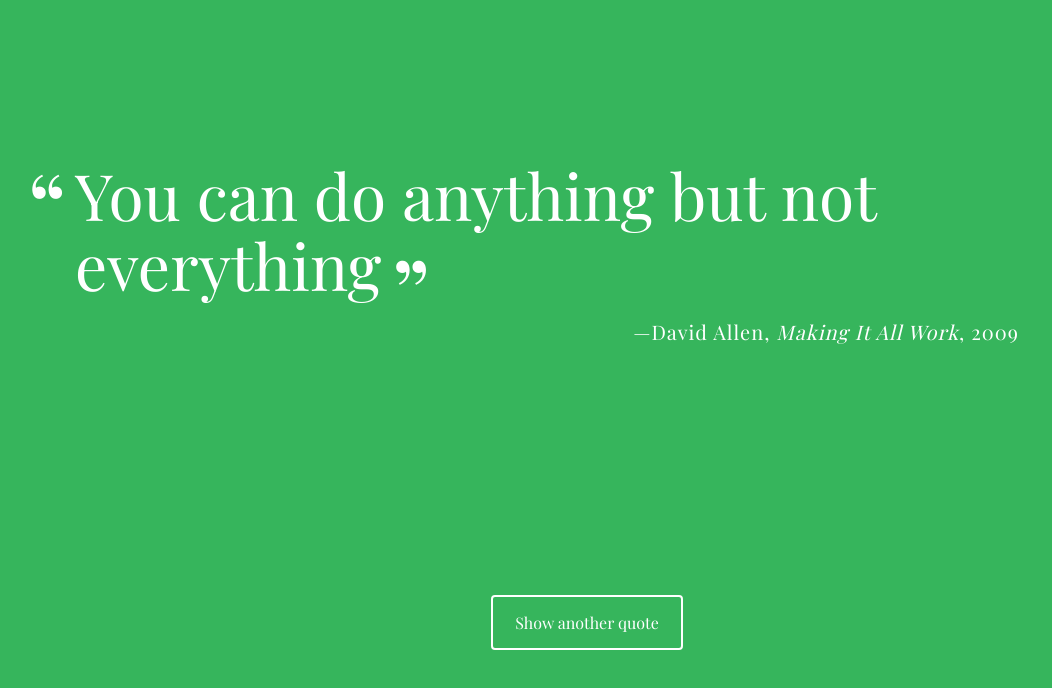
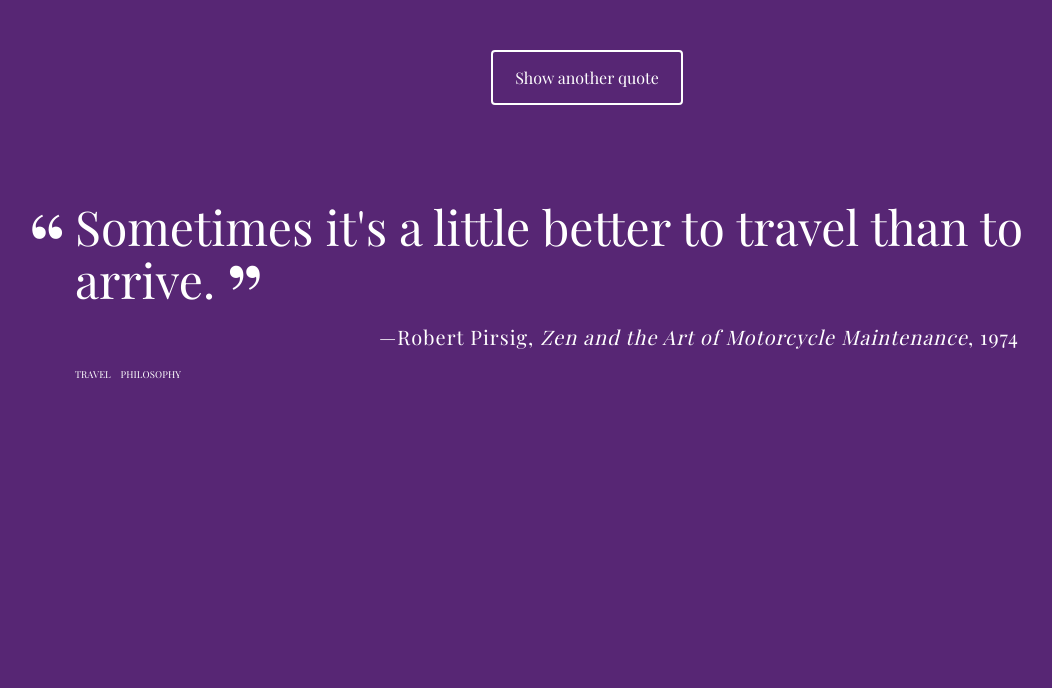
Before and after one commit to topherod/quote-generator, a plain HTML site: page index.html in a window 1280 px wide. Shown: the whole page, without its empty margins (53-1105 px from the left). Drawn offline with nearby package versions, Linux system fonts and the light colour scheme; a web font is replaced by a local one.

Commit message:
random colors

```diff
--- a/css/styles.css
+++ b/css/styles.css
@@ -3,17 +3,18 @@ body {
   background-color: #36b55c;
   color: white;
   font-family: 'Playfair Display', serif;
+  transition: background-color .3s ease;
 }
 #quote-box {
   position: absolute;
-  top: 20%;
+  top: 25%;
   left: 10%;
   right: 10%;
   width: 80%;
   line-height: .5;
 }
 .quote {
-  font-size: 4rem;
+  font-size: 3rem;
   font-weight: 400;
   line-height: 1.1;
   position: relative;
@@ -56,6 +57,12 @@ body {
   content: ", ";
   font-style: normal;
 }
+.tag {
+  text-transform: uppercase;
+  letter-spacing: .01em;
+  font-size: .6em;
+  margin-right: 1em;
+}
 
 #loadQuote {
   position: fixed;
@@ -63,13 +70,13 @@ body {
   display: inline-block;
   left: 50%;
   margin-left: -6em;
-  bottom: 150px;
+  top: 50px;
   border-radius: 4px;
   border: 2px solid #fff;
   color: #fff;
-  background-color: #36b55c;
+  background-color: rgba(255,255,255,0);
   padding: 15px 0;
-  transition: .5s ;
+  transition: all .5s ease;
 }
 #loadQuote:hover {
   background-color: rgba(255,255,255,.25);
--- a/index.html
+++ b/index.html
@@ -7,7 +7,7 @@
   <link rel="stylesheet" href="css/normalize.css">
   <link rel="stylesheet" href="css/styles.css">
 </head>
-<body>
+<body id='body'>
   <div class="container">
     <div id="quote-box">
       <p class="quote">You can do anything but not everything</p>
--- a/js/script.js
+++ b/js/script.js
@@ -1,3 +1,116 @@
+'use strict';
+
+// array of quotes
+var quotes = [
+	{
+		quote: "The best teacher is experience and not through someone's distorted point of view.",
+		source: "Jack Kerouac",
+		citation: "On the Road",
+		year: "1957",
+		tags: ["learning", "education"]
+	},
+	{
+		quote: "If you have built castles in the air, your work need not be lost; that is where they should be. Now put the foundations under them.",
+		source: "Henry David Thoreau,",
+		citation: "Walden",
+		year: "1854",
+		tags: ["goals", "dreams", "aspirations"]
+	},
+	{
+		quote: "Sometimes it's a little better to travel than to arrive.",
+		source: "Robert Pirsig",
+		citation: "Zen and the Art of Motorcycle Maintenance",
+		year: "1974",
+		tags: ["travel", "philosophy"]
+	},
+	{
+		quote: "There is no one right way to live.",
+		source: "David Quinn",
+		citation: "Ishmael",
+		year: "1992",
+		tags: ["life", "philosophy"]
+	},
+	{
+		quote: "The mark of the immature man is that he wants to die nobly for a cause, while the mark of the mature man is that he wants to live humbly for one.",
+		source: "J.D. Salinger",
+		citation: "The Catcher in the Rye",
+		year: "1951",
+		tags: ["maturity"]
+	},
+	{
+		quote: "Sometimes you have to watch somebody love something before you can love it yourself. It is as if they are showing you the way.",
+		source: "Donald Miller",
+		citation: "Blue Like Jazz",
+		year: "2003",
+		tags: ["love", "philosophy"]
+	},
+	{
+		quote: "To be interesting, be interested.",
+		source: "Dale Carnegie",
+		citation: "How to Win Friends and Influence People",
+		year: "1936",
+		tags: ["life", "self"]
+	}
+];
+
+// create an array of quotes that have been returned
+var usedQuotes = [];
+var intervalQuote = setInterval(printQuote, 30000);
+
+// get random color
+function getRandomColor() {
+  var hex = Math.floor(Math.random() * 0xFFFFFF);
+  return "#" + ("000000" + hex.toString(16)).substr(-6);
+}
+
+// create getRandomQuote function
+function getRandomQuote() {
+	// select a random quote object from the quotes array
+	var randomQuoteIndex = Math.floor(Math.random() * quotes.length);
+
+	var currentQuote = quotes.splice(randomQuoteIndex, 1)[0];
+	usedQuotes.push(currentQuote);
+	if ( quotes.length === 0 ) {
+		quotes = usedQuotes;
+		usedQuotes = [];
+	}
+	// return the randomly selected quote object
+	return currentQuote;
+}
+// create function that prints the quote to the page
+function printQuote() {
+	// call the getRandomQuote function and store the returned quote object in a variable
+	var returnedQuote = getRandomQuote();
+
+	// construct a string using the different properties of the quote object
+	var quoteString = '';
+	quoteString += '<p class="quote">' + returnedQuote.quote + '</p>';
+	quoteString += '<p class="source">' + returnedQuote.source;
+	// only if there is a citation
+	if (returnedQuote.citation) {
+		quoteString += '<span class="citation">' + returnedQuote.citation + '</span>';
+	}
+	// only if there is a year
+	if (returnedQuote.year) {
+		quoteString += '<span class="year">' + returnedQuote.year + '</span>';
+	}
+	quoteString += '</p>';
+	// only if there are tags
+	if (returnedQuote.tags) {
+		quoteString += '<p class="tags">';
+		for (var i = 0; i < returnedQuote.tags.length; i++) {
+			quoteString += '<span class="tag">' + returnedQuote.tags[i] + '</span>';
+		}
+		quoteString += '</p>';
+	}
+	//displays the final HTML string to the page.
+	document.getElementById('quote-box').innerHTML = quoteString;
+	document.getElementById('body').style.background = getRandomColor();
+	clearTimeout(intervalQuote);
+	intervalQuote = setInterval(printQuote, 30000);
+}
+printQuote();
+
 // event listener to respond to "Show another quote" button clicks
 // when user clicks anywhere on the button, the "printQuote" function is called
 document.getElementById('loadQuote').addEventListener("click", printQuote, false);
```
